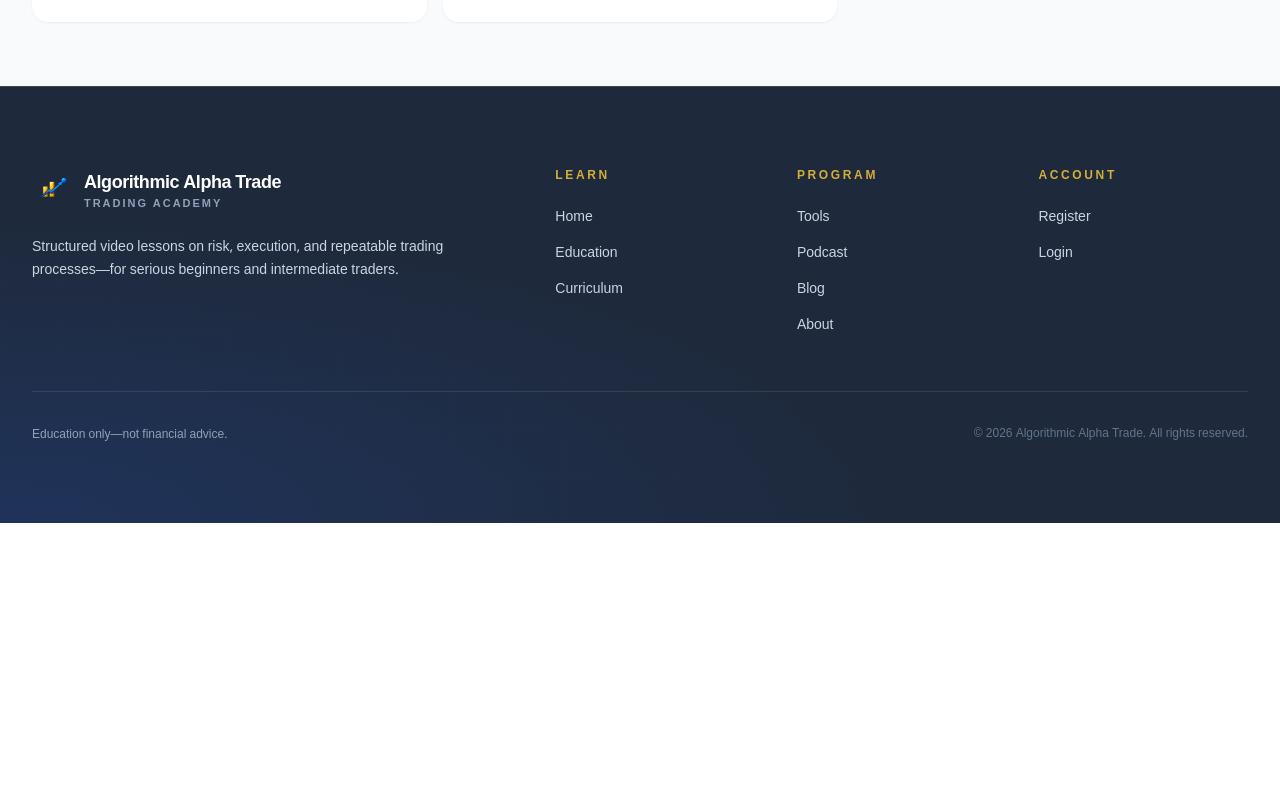
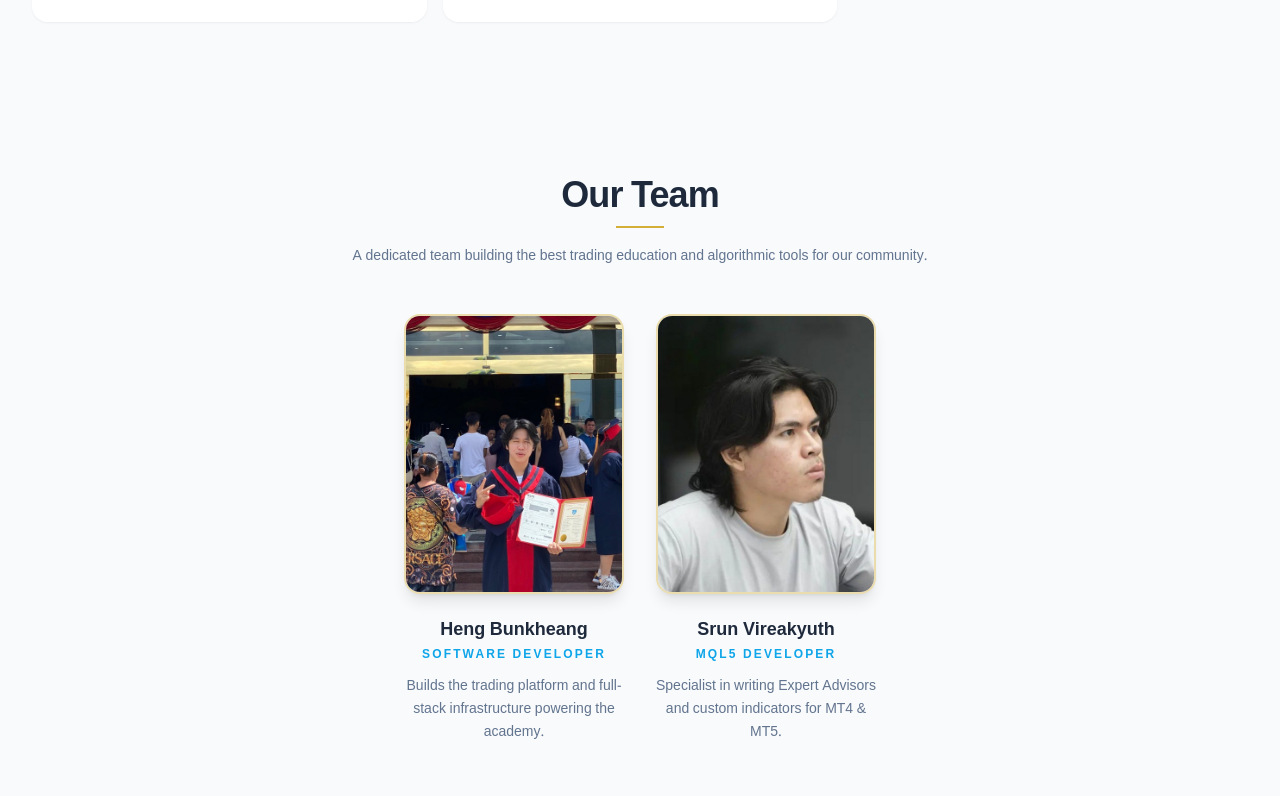
Before and after one commit to CamboEa/tradingmachenic_web, a Next.js app: page /en/about in a window 1280 px wide. Shown: the part 1284-2080 px from the top of the page. Before the commit the page ends 1807 px from the top, so only its background shows below. Built offline with nearby package versions, Linux system fonts and the light colour scheme; no server answers.

Commit message:
add team

```diff
--- a/app/[locale]/about/page.tsx
+++ b/app/[locale]/about/page.tsx
@@ -1,5 +1,4 @@
 import Image from "next/image";
-import Link from "next/link";
 import { notFound } from "next/navigation";
 
 import { Reveal } from "@/components/shared/reveal";
@@ -53,7 +52,7 @@ export default async function AboutPage({
 
         <Reveal className="min-w-0" delayMs={100}>
         <div className="min-w-0">
-          <p className="text-xs font-semibold uppercase tracking-[0.18em] text-[var(--color-teal)]">
+          <p className="text-xs font-semibold uppercase tracking-[0.18em] text-(--color-teal)">
             {a.mentorBadge}
           </p>
           <h2 className="mt-2 text-2xl font-semibold tracking-tight text-[var(--color-ink)] sm:text-3xl">
@@ -100,6 +99,69 @@ export default async function AboutPage({
           ))}
         </ul>
       </Reveal>
+      {/* ── Team ── */}
+      {/* ── Team ── */}
+      <Reveal className="mt-24">
+        <div className="px-6 py-14 sm:px-10">
+          <div className="text-center">
+            <h2 className="text-3xl font-bold tracking-tight text-[#1E293B] sm:text-4xl">
+              {locale === "km" ? "ក្រុមការងាររបស់យើង" : "Our Team"}
+            </h2>
+            <div className="mx-auto mt-3 h-0.5 w-12 bg-[#D4AF37]" />
+            <p className="mx-auto mt-4 max-w-xl text-sm leading-relaxed text-slate-500">
+              {locale === "km"
+                ? "ក្រុមការងារដែលស្ពឹកស្ពាន់ ដើម្បីផ្តល់ចំណេះដឹងការជួញដូរ និងឧបករណ៍ល្អបំផុតដល់អ្នក។"
+                : "A dedicated team building the best trading education and algorithmic tools for our community."}
+            </p>
+          </div>
+
+          <div className="mt-12 flex flex-col items-center justify-center gap-8 sm:flex-row sm:items-start">
+            {/* Member 1 */}
+            <div className="flex flex-col items-center text-center">
+              <div className="relative overflow-hidden rounded-2xl border-2 border-[#D4AF37]/40 shadow-lg" style={{ width: 220, height: 280 }}>
+                <Image
+                  src="/team/hengbunkheag.png"
+                  alt="Heng Bunkheang"
+                  fill
+                  className="object-cover object-top"
+                  sizes="220px"
+                />
+              </div>
+              <h3 className="mt-5 text-lg font-bold text-[#1E293B]">Heng Bunkheang</h3>
+              <p className="mt-1 text-xs font-semibold uppercase tracking-[0.18em] text-[#0EA5E9]">
+                {locale === "km" ? "អ្នកអភិវឌ្ឍន៍កម្មវិធី" : "Software Developer"}
+              </p>
+              <p className="mt-3 max-w-55 text-sm leading-relaxed text-slate-500">
+                {locale === "km"
+                  ? "អ្នកអភិវឌ្ឍន៍ប្រព័ន្ធ Trading Web និងឧបករណ៍ Algorithmic Trading។"
+                  : "Builds the trading platform and full-stack infrastructure powering the academy."}
+              </p>
+            </div>
+
+            {/* Member 2 */}
+            <div className="flex flex-col items-center text-center">
+              <div className="relative overflow-hidden rounded-2xl border-2 border-[#D4AF37]/40 shadow-lg" style={{ width: 220, height: 280 }}>
+                <Image
+                  src="/team/vireakyuth.png"
+                  alt="Srun Vireakyuth"
+                  fill
+                  className="object-cover object-top"
+                  sizes="220px"
+                />
+              </div>
+              <h3 className="mt-5 text-lg font-bold text-[#1E293B]">Srun Vireakyuth</h3>
+              <p className="mt-1 text-xs font-semibold uppercase tracking-[0.18em] text-[#0EA5E9]">
+                {locale === "km" ? "អ្នកអភិវឌ្ឍន៍ MQL5" : "MQL5 Developer"}
+              </p>
+              <p className="mt-3 max-w-55 text-sm leading-relaxed text-slate-500">
+                {locale === "km"
+                  ? "អ្នកស្ទាត់ជំនាញក្នុងការសរសេរ Expert Advisors និង Custom Indicators ក្នុង MQL5។"
+                  : "Specialist in writing Expert Advisors and custom indicators for MT4 & MT5."}
+              </p>
+            </div>
+          </div>
+        </div>
+      </Reveal>
     </PublicPageMain>
     </div>
   );
--- a/app/globals.css
+++ b/app/globals.css
@@ -39,10 +39,7 @@ html {
 }
 
 body {
-  background:
-    radial-gradient(circle at top left, color-mix(in oklab, var(--color-teal) 12%, transparent), transparent 30rem),
-    radial-gradient(circle at top right, color-mix(in oklab, var(--color-gold) 12%, transparent), transparent 26rem),
-    linear-gradient(180deg, #ffffff 0%, var(--background) 26rem);
+  background: var(--background);
   color: var(--foreground);
   font-family: var(--font-khmer), var(--font-ibm-plex), system-ui, -apple-system,
     sans-serif;
```
Also changed, not shown: public/team/hengbunkheag.png (added), public/team/vireakyuth.png (added).
